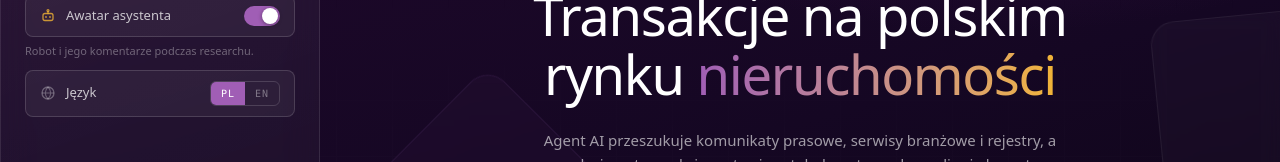
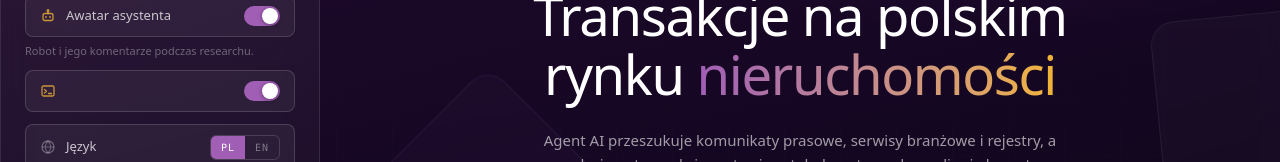
Before and after one commit to dentons-innovation/real-estate-research, a React (Vite) app: page / in a window 1280 px wide. Shown: the part 292-454 px from the top of the page. Built offline with nearby package versions, Linux system fonts and the light colour scheme; no server answers.

Commit message:
Changing comments to english

```diff
--- a/scripts/mock-sse-server.mjs
+++ b/scripts/mock-sse-server.mjs
@@ -1,19 +1,21 @@
 /**
- * Dev-owy mock backendu SSE — do szybkiej iteracji nad frontendem bez n8n.
+ * Dev mock of the SSE backend — for fast frontend iteration without n8n.
  *
- * Streamuje NDJSON z pełnym protokołem Mapy Misji (10 faz + finalna tablica)
- * w ~25 s, dokładnie w formacie workflow "Poland RE Deals - Live Research SSE".
+ * Streams NDJSON with the full Mission Map protocol (10 phases + final array)
+ * in ~25 s, in the exact format of the "Poland RE Deals - Live Research SSE"
+ * workflow. Event messages are intentionally Polish — they mirror the real
+ * backend protocol 1:1; the frontend translates them at render time.
  *
- * Użycie:
+ * Usage:
  *   node scripts/mock-sse-server.mjs
- *   # w .env.local na czas testu:
+ *   # in .env.local for the duration of the test:
  *   # VITE_N8N_SSE_WEBHOOK_URL=http://localhost:5678/webhook/research-sse
  */
 import http from 'node:http'
 
 const PORT = 5678
 
-/** [event, opóźnienie przed KOLEJNYM eventem w ms] */
+/** [event, delay before the NEXT event in ms] */
 const EVENTS = [
   [{ phase_id: 'init', phase: 'Inicjalizacja', message: 'Połączono z backendem — rozpoczynam deep research rynku nieruchomości w Polsce (okno: ostatnie 30 dni)...' }, 1200],
   [{ phase_id: 'research_launch', phase: 'Start researchu', message: 'Uruchamiam 3 równoległe zadania deep research: sprzedaże i przejęcia · finansowania, refinansowania i JV · komunikaty kancelarii prawnych...', total: 3 }, 1600],
@@ -108,6 +110,10 @@ const server = http.createServer((req, res) => {
     return
   }
 
+  // Drain the request body — leaving it unconsumed can make Node reset the
+  // socket mid-stream (flaky "network error" in the browser on Windows).
+  req.resume()
+
   console.log(`[${new Date().toLocaleTimeString()}] research start`)
   res.writeHead(200, {
     ...CORS,
@@ -140,5 +146,5 @@ const server = http.createServer((req, res) => {
 
 server.listen(PORT, () => {
   console.log(`Mock SSE server: POST http://localhost:${PORT}/webhook/research-sse`)
-  console.log('Ustaw VITE_N8N_SSE_WEBHOOK_URL na powyższy adres i odpal npm run dev.')
+  console.log('Point VITE_N8N_SSE_WEBHOOK_URL at the address above and run npm run dev.')
 })
--- a/src/App.tsx
+++ b/src/App.tsx
@@ -12,20 +12,22 @@ import { N8N_SSE_WEBHOOK_URL } from './config'
 import { useI18n } from './lib/i18n'
 import type { LogEntry } from './components/BackendLog'
 
-/** 'failed' zostaje na ekranie misji: błąd ląduje w konsoli, robot panikuje. */
+/** 'failed' stays on the mission screen: the error lands in the console, the robot panics. */
 export type Phase = 'idle' | 'searching' | 'cancelled' | 'failed' | 'results'
 
 const SHOW_AVATAR_KEY = 'dentons-re-show-avatar'
+const SHOW_LOG_KEY = 'dentons-re-show-log'
 
 export default function App() {
   const { lang, toggle, t } = useI18n()
   const [phase, setPhase] = useState<Phase>('idle')
   const [timeRange, setTimeRange] = useState('30d')
   const [showAvatar, setShowAvatar] = useState(() => localStorage.getItem(SHOW_AVATAR_KEY) !== '0')
+  const [showLog, setShowLog] = useState(() => localStorage.getItem(SHOW_LOG_KEY) !== '0')
   const [results, setResults] = useState<Transaction[]>([])
   const [logEntries, setLogEntries] = useState<LogEntry[]>([])
   const [mission, setMission] = useState<MissionState>({ idx: 0, progress: 0 })
-  /** Klucz przebiegu — remount SearchingState przy każdym starcie (świeży stan dymka/logów). */
+  /** Run key — remounts SearchingState on every start (fresh bubble/log state). */
   const [runId, setRunId] = useState(0)
   const phaseRef = useRef<Phase>(phase)
   const stageRef = useRef<HTMLDivElement>(null)
@@ -110,12 +112,12 @@ export default function App() {
       range: timeRange,
       onEvent: (event) => {
         if (!runActiveRef.current) return
-        // mapowanie backendowego phase_id na checkpoint frontendu (merge dedup+gaps, split deepening)
+        // map the backend phase_id onto a frontend checkpoint (merge dedup+gaps, split deepening)
         const resolved = event.phaseId !== undefined ? resolvePhase(event.phaseId, event.progress ?? 0) : null
         appendLog(event.phase, event.message, resolved ? PHASES[resolved.idx].id : undefined, event.meta)
-        if (!resolved) return // event bez znanego phase_id → tylko log
+        if (!resolved) return // event with an unknown phase_id → log only
         setMission((prev) => {
-          // guard monotoniczny: indeks tylko rośnie, progress rośnie w obrębie fazy
+          // monotonic guard: the index only grows, progress only grows within a phase
           if (resolved.idx < prev.idx || (resolved.idx === prev.idx && resolved.progress <= prev.progress)) {
             return event.meta ? { ...prev, meta: { ...prev.meta, ...event.meta } } : prev
           }
@@ -141,7 +143,7 @@ export default function App() {
         if (!runActiveRef.current) return
         runActiveRef.current = false
         streamRef.current = null
-        // błąd zostaje na ekranie misji: pełny komunikat w konsoli, robot panikuje
+        // the error stays on the mission screen: full message in the console, the robot panics
         appendLog('BŁĄD', detail, undefined, undefined, 'error')
         setPhase('failed')
       },
@@ -186,6 +188,14 @@ export default function App() {
     })
   }, [])
 
+  const handleToggleLog = useCallback(() => {
+    setShowLog((prev) => {
+      const next = !prev
+      localStorage.setItem(SHOW_LOG_KEY, next ? '1' : '0')
+      return next
+    })
+  }, [])
+
   const timeRangeLabel = TIME_RANGES.find((r) => r.value === timeRange)?.label[lang] ?? ''
 
   return (
@@ -201,6 +211,8 @@ export default function App() {
         onMockError={handleMockError}
         showAvatar={showAvatar}
         onToggleAvatar={handleToggleAvatar}
+        showLog={showLog}
+        onToggleLog={handleToggleLog}
       />
 
       <main className="relative z-10 flex min-h-[60vh] flex-1 flex-col overflow-hidden">
@@ -232,6 +244,7 @@ export default function App() {
               mission={mission}
               entries={logEntries}
               showAvatar={showAvatar}
+              showLog={showLog}
             />
           )}
           {phase === 'results' && <ResultsTable rows={results} timeRangeLabel={timeRangeLabel} />}
--- a/src/components/SearchingState.tsx
+++ b/src/components/SearchingState.tsx
@@ -363,15 +363,16 @@ interface SearchingStateProps {
   entries: LogEntry[]
   /** Sidebar toggle: hides the robot + bubble (a glowing dot rides the path instead). */
   showAvatar: boolean
+  /** Sidebar toggle: shows/hides the mission console (kept mounted so entries survive). */
+  showLog: boolean
 }
 
-export default function SearchingState({ cancelled, failed, mission, entries, showAvatar }: SearchingStateProps) {
+export default function SearchingState({ cancelled, failed, mission, entries, showAvatar, showLog }: SearchingStateProps) {
   const { lang, t } = useI18n()
   const rootRef = useRef<HTMLDivElement>(null)
   const [bubbleText, setBubbleText] = useState('')
-  const [showLog, setShowLog] = useState(true)
   const intervalRef = useRef<number | null>(null)
-  /** Po pierwszym otwarciu przebiegu zmiana języka nie powtarza tekstu „startuję”. */
+  /** After the run has opened once, a language switch must not replay the "starting" line. */
   const openedRef = useRef(false)
 
   // entrance stagger — mount only
@@ -396,7 +397,7 @@ export default function SearchingState({ cancelled, failed, mission, entries, sh
     if (cancelled || failed) return
     const pool = MESSAGE_POOL[lang]
     if (openedRef.current) {
-      // zmiana języka w trakcie biegu — od razu tekst z nowej puli, bez „startuję”
+      // language switched mid-run — pick from the new pool right away, no "starting" line
       setBubbleText(pool[Math.floor(Math.random() * pool.length)])
     } else {
       openedRef.current = true
--- a/src/components/Sidebar.tsx
+++ b/src/components/Sidebar.tsx
@@ -19,6 +19,8 @@ interface SidebarProps {
   onMockError: () => void
   showAvatar: boolean
   onToggleAvatar: () => void
+  showLog: boolean
+  onToggleLog: () => void
 }
 
 function FieldLabel({ children }: { children: React.ReactNode }) {
@@ -49,6 +51,8 @@ export default function Sidebar({
   onMockError,
   showAvatar,
   onToggleAvatar,
+  showLog,
+  onToggleLog,
 }: SidebarProps) {
   const { lang, setLang, t } = useI18n()
   const searching = phase === 'searching'
@@ -131,6 +135,44 @@ export default function Sidebar({
           {t.avatarHint}
         </p>
 
+        {/* mission console visibility — same switch style as the avatar toggle */}
+        <button
+          type="button"
+          role="switch"
+          aria-checked={showLog}
+          aria-controls="mission-console"
+          onClick={onToggleLog}
+          className="mt-3 flex w-full cursor-pointer items-center justify-between gap-3 rounded-lg border border-white/15 bg-white/5 px-3.5 py-2.5 transition-colors hover:border-den-light/50 focus-visible:border-den-light focus-visible:outline-none"
+        >
+          <span className="flex items-center gap-2.5 text-[13px] font-medium text-white/75">
+            <svg
+              className={`h-4 w-4 transition-colors ${showLog ? 'text-den-gold/80' : 'text-white/30'}`}
+              viewBox="0 0 16 16"
+              fill="none"
+              aria-hidden="true"
+            >
+              <rect x="2" y="3" width="12" height="10" rx="1.5" stroke="currentColor" strokeWidth="1.3" />
+              <path d="m4.5 6.5 2 1.75-2 1.75" stroke="currentColor" strokeWidth="1.3" strokeLinecap="round" strokeLinejoin="round" />
+              <path d="M8.5 10.5h3" stroke="currentColor" strokeWidth="1.3" strokeLinecap="round" />
+            </svg>
+            {t.logToggle}
+          </span>
+          <span
+            className={`relative h-5 w-9 shrink-0 rounded-full transition-colors duration-300 ${
+              showLog ? 'bg-den-light' : 'bg-white/15'
+            }`}
+          >
+            <span
+              className={`absolute top-0.5 left-0.5 h-4 w-4 rounded-full bg-white shadow-[0_1px_4px_rgba(0,0,0,0.4)] transition-transform duration-300 ${
+                showLog ? 'translate-x-4' : ''
+              }`}
+            />
+          </span>
+        </button>
+        <p className="mt-1.5 text-[11px] leading-snug text-white/35">
+          {t.logHint}
+        </p>
+
         {/* language switcher — PL / EN */}
         <div className="mt-3 flex items-center justify-between gap-3 rounded-lg border border-white/15 bg-white/5 px-3.5 py-2.5">
           <span className="flex items-center gap-2.5 text-[13px] font-medium text-white/75">
```
